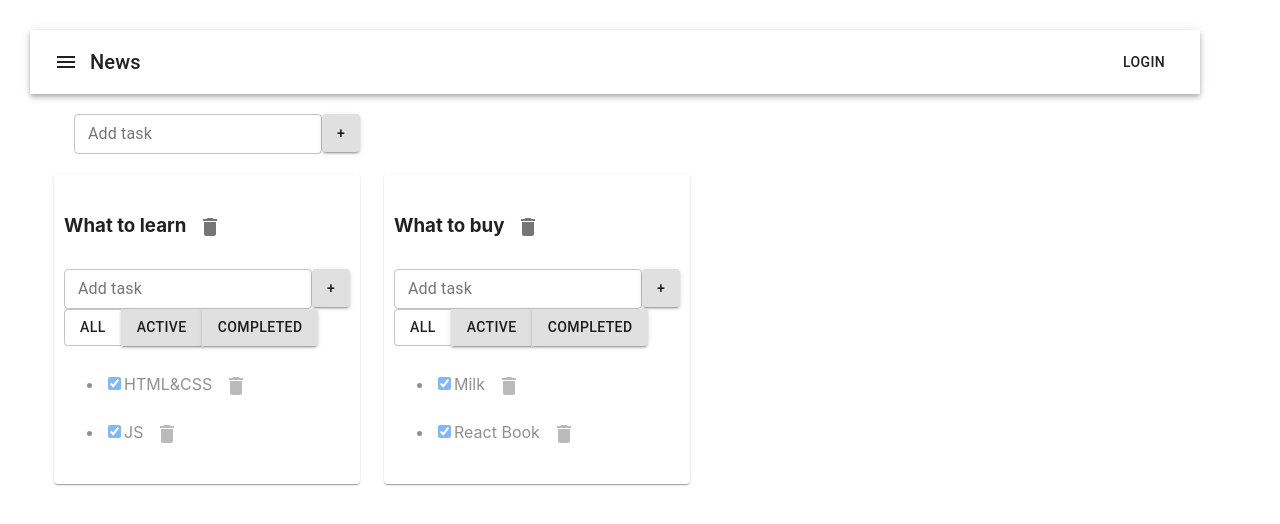
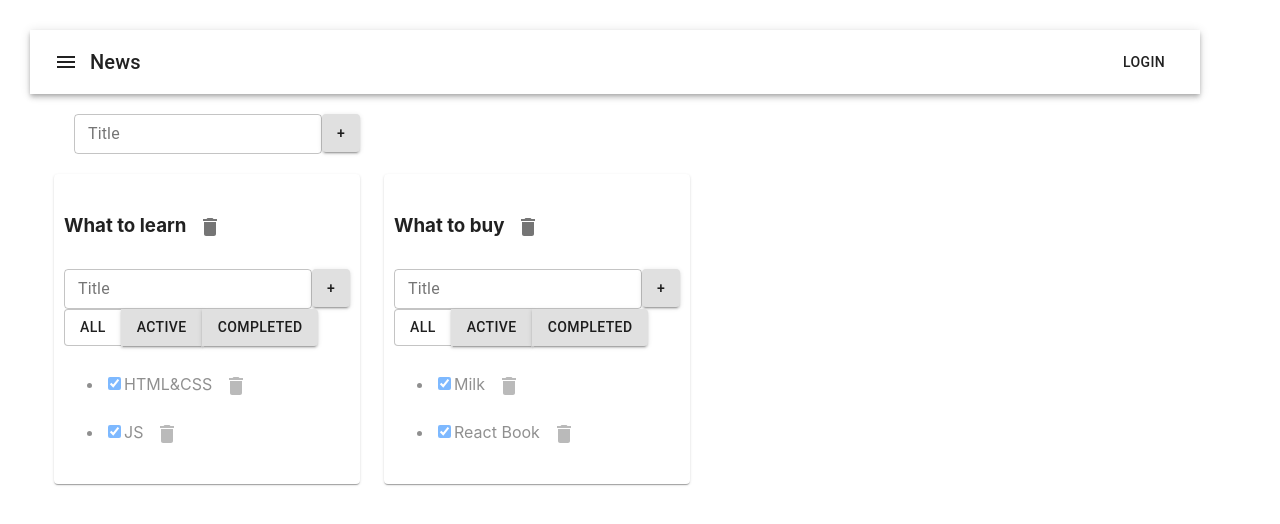
Before and after one commit to madyler/todolist, a React (Create React App) app: page / in a window 1280 px wide. Shown: the top 524 px of the page. Built offline with nearby package versions, Linux system fonts and the light colour scheme.

Commit message:
useReducer.

```diff
--- a/src/AddItemForm.tsx
+++ b/src/AddItemForm.tsx
@@ -32,17 +32,11 @@ export function AddItemForm(props: AddItemFormPropsType) {
     }
 
     return <div>
-        {/*<input */}
-        {/*    value={title}*/}
-        {/*       onChange={onChangeHandler}*/}
-        {/*       onKeyPress={onKeyPressHandler}*/}
-        {/*       className={error ? "error" : ""}*/}
-        {/*/>*/}
 
         <TextField id="outlined-basic"
                    error={error}
                    size="small"
-                   label={error ? "Title is required" : 'Add task'}
+                   label={error ? "Title is required" : 'Title'}
                    variant="outlined"
                    value={title}
                    onChange={onChangeHandler}
@@ -50,10 +44,8 @@ export function AddItemForm(props: AddItemFormPropsType) {
                    className={error ? "error" : ""}
         />
 
-        {/*<button onClick={addItem}>+</button>*/}
         <Button variant="contained" onClick={addItem}
                 style={{maxWidth: '38px', maxHeight: '38px', minWidth: '38px', minHeight: '38px'}}>+</Button>
 
-        {/*{error && <div className="error-message">Title is required</div>}*/}
     </div>
 }
--- a/src/AppWithReducers.tsx
+++ b/src/AppWithReducers.tsx
@@ -1,10 +1,24 @@
-import React, {useState} from 'react';
+import React, {useReducer} from 'react';
 import './App.css';
 import {TaskType, Todolist} from './Todolist';
 import {v1} from 'uuid';
 import {AddItemForm} from './AddItemForm';
 import ButtonAppBar from "./ButtonAppBar";
 import {Container, Grid, Paper} from "@material-ui/core";
+import {
+    addTodolistAC,
+    changeTodolistFilterAC,
+    changeTodolistTitleAC,
+    removeTodolistAC,
+    todolistsReducer
+} from "./store/todolists-reducer";
+import {
+    addTaskAC,
+    changeTaskStatusAC,
+    changeTaskTitleAC,
+    removeTaskAC,
+    tasksReducer
+} from "./store/tasks-reducers";
 
 export type FilterValuesType = "all" | "active" | "completed";
 export type TodolistType = {
@@ -18,92 +32,17 @@ export type TasksStateType = {
 }
 
 
-function App() {
-    function removeTask(id: string, todolistId: string) {
-        //достанем нужный массив по todolistId:
-        let todolistTasks = tasks[todolistId];
-        // перезапишем в этом объекте массив для нужного тудулиста отфилтрованным массивом:
-        tasks[todolistId] = todolistTasks.filter(t => t.id !== id);
-        // засетаем в стейт копию объекта, чтобы React отреагировал перерисовкой
-        setTasks({...tasks});
-    }
-    function addTask(title: string, todolistId: string) {
-        let task = {id: v1(), title: title, isDone: false};
-        //достанем нужный массив по todolistId:
-        let todolistTasks = tasks[todolistId];
-        // перезапишем в этом объекте массив для нужного тудулиста копией, добавив в начало новую таску:
-        tasks[todolistId] = [task, ...todolistTasks];
-        // засетаем в стейт копию объекта, чтобы React отреагировал перерисовкой
-        setTasks({...tasks});
-    }
-    function changeStatus(id: string, isDone: boolean, todolistId: string) {
-        //достанем нужный массив по todolistId:
-        let todolistTasks = tasks[todolistId];
-        // найдём нужную таску:
-        let task = todolistTasks.find(t => t.id === id);
-        //изменим таску, если она нашлась
-        if (task) {
-            task.isDone = isDone;
-            // засетаем в стейт копию объекта, чтобы React отреагировал перерисовкой
-            setTasks({...tasks});
-        }
-    }
-    function changeTaskTitle(id: string, newTitle: string, todolistId: string) {
-        //достанем нужный массив по todolistId:
-        let todolistTasks = tasks[todolistId];
-        // найдём нужную таску:
-        let task = todolistTasks.find(t => t.id === id);
-        //изменим таску, если она нашлась
-        if (task) {
-            task.title = newTitle;
-            // засетаем в стейт копию объекта, чтобы React отреагировал перерисовкой
-            setTasks({...tasks});
-        }
-    }
-
-    function removeTodolist(id: string) {
-        // засунем в стейт список тудулистов, id которых не равны тому, который нужно выкинуть
-        setTodolists(todolists.filter(tl => tl.id !== id));
-        // удалим таски для этого тудулиста из второго стейта, где мы храним отдельно таски
-        delete tasks[id]; // удаляем св-во из объекта... значением которого являлся массив тасок
-        // засетаем в стейт копию объекта, чтобы React отреагировал перерисовкой
-        setTasks({...tasks});
-    }
-    function addTodolist(title: string) {
-        let newTodolistId = v1();
-        let newTodolist: TodolistType = {id: newTodolistId, title: title, filter: 'all'};
-        setTodolists([newTodolist, ...todolists]);
-        setTasks({
-            ...tasks,
-            [newTodolistId]: []
-        })
-    }
-    function changeTodolistTitle(id: string, title: string) {
-        // найдём нужный todolist
-        const todolist = todolists.find(tl => tl.id === id);
-        if (todolist) {
-            // если нашёлся - изменим ему заголовок
-            todolist.title = title;
-            setTodolists([...todolists]);
-        }
-    }
-    function changeFilter(value: FilterValuesType, todolistId: string) {
-        let todolist = todolists.find(tl => tl.id === todolistId);
-        if (todolist) {
-            todolist.filter = value;
-            setTodolists([...todolists])
-        }
-    }
+function AppWithReducers() {
 
     let todolistId1 = v1();
     let todolistId2 = v1();
 
-    let [todolists, setTodolists] = useState<Array<TodolistType>>([
+    let [todolists, dispatchToTodolistsReducer] = useReducer(todolistsReducer, [
         {id: todolistId1, title: "What to learn", filter: "all"},
         {id: todolistId2, title: "What to buy", filter: "all"}
     ])
 
-    let [tasks, setTasks] = useState<TasksStateType>({
+    let [tasks, dispatchToTasksReducer] = useReducer(tasksReducer, {
         [todolistId1]: [
             {id: v1(), title: "HTML&CSS", isDone: true},
             {id: v1(), title: "JS", isDone: true}
@@ -114,6 +53,35 @@ function App() {
         ]
     });
 
+    function removeTask(id: string, todolistId: string) {
+        const action = removeTaskAC(todolistId, id)
+        dispatchToTasksReducer(action)
+    }
+    function addTask(title: string, todolistId: string) {
+        const action = addTaskAC(todolistId, title)
+        dispatchToTasksReducer(action)
+    }
+    function changeStatus(id: string, isDone: boolean, todolistId: string) {
+        dispatchToTasksReducer(changeTaskStatusAC(todolistId, id, isDone))
+    }
+    function changeTaskTitle(id: string, newTitle: string, todolistId: string) {
+        dispatchToTasksReducer(changeTaskTitleAC(todolistId, id, newTitle))
+    }
+
+    function removeTodolist(id: string) {
+        dispatchToTodolistsReducer(removeTodolistAC(id))
+        dispatchToTasksReducer(removeTodolistAC(id))
+    }
+    function addTodolist(title: string) {
+        dispatchToTodolistsReducer(addTodolistAC(title))
+        dispatchToTasksReducer(addTodolistAC(title))
+    }
+    function changeTodolistTitle(id: string, title: string) {
+        dispatchToTodolistsReducer(changeTodolistTitleAC(id, title))
+    }
+    function changeFilter(value: FilterValuesType, todolistId: string) {
+        dispatchToTodolistsReducer(changeTodolistFilterAC(todolistId, value))
+    }
 
     return (
         <div className="App">
@@ -156,4 +124,4 @@ function App() {
     );
 }
 
-export default App;
+export default AppWithReducers;
--- a/src/Todolist.tsx
+++ b/src/Todolist.tsx
@@ -1,4 +1,4 @@
-import React, {ChangeEvent, useReducer} from 'react';
+import React, {ChangeEvent} from 'react';
 import {FilterValuesType} from './App';
 import {AddItemForm} from './AddItemForm';
 import {EditableSpan} from './EditableSpan';
@@ -27,7 +27,6 @@ type PropsType = {
 }
 
 export function Todolist(props: PropsType) {
-   // let dispatch //= useReducer()
     const addTask = (title: string) => {
         props.addTask(title, props.id);
     }
--- a/src/index.tsx
+++ b/src/index.tsx
@@ -1,10 +1,10 @@
 import React from 'react';
 import ReactDOM from 'react-dom';
 import './index.css';
-import App from './App';
+import AppWithReducers from './AppWithReducers';
 import * as serviceWorker from './serviceWorker';
 
-ReactDOM.render(<App />,  document.getElementById('root'));
+ReactDOM.render(<AppWithReducers />,  document.getElementById('root'));
 
 // If you want your app to work offline and load faster, you can change
 // unregister() to register() below. Note this comes with some pitfalls.
--- a/src/store/tasks-reducers.ts
+++ b/src/store/tasks-reducers.ts
@@ -47,7 +47,9 @@ export const tasksReducer = (state: TasksStateType, action: ActionType): TasksSt
             if (task1) task1.title = action.taskTitle
             return {...state}
         case 'ADD-TODOLIST':
-            return {...state, [action.todolistId]: []}
+            const stateCopy = {...state}
+            stateCopy[action.todolistId] = []
+            return stateCopy//{...state, [action.todolistId]: []}
         case 'REMOVE-TODOLIST':
             delete state[action.id]
             return {...state}
--- a/src/store/todolists-reducer.ts
+++ b/src/store/todolists-reducer.ts
@@ -8,7 +8,7 @@ export type RemoveTodoListAT = {
 export type AddTodoListAT = {
     type: 'ADD-TODOLIST'
     title: string
-    todolistId:string
+    todolistId: string
 }
 type ChangeTodoListFilterAT = {
     type: 'CHANGE-TODOLIST-FILTER'
@@ -27,34 +27,33 @@ export const todolistsReducer = (todolists: Array<TodolistType>, action: ActionT
         case 'REMOVE-TODOLIST':
             return todolists.filter(tl => tl.id !== action.id)
         case "ADD-TODOLIST":
-            return [...todolists, {id: action.todolistId, title: action.title, filter: 'all'}];
+            return [{id: action.todolistId, title: action.title, filter: 'all'}, ...todolists];
         case "CHANGE-TODOLIST-FILTER":
             let todolist = todolists.find(tl => tl.id === action.id);
             if (todolist) {
                 todolist.filter = action.filter;
-            };
+            }
             return [...todolists]
         case "CHANGE-TODOLIST-TITLE":
             let todolist1 = todolists.find(tl => tl.id === action.id);
             if (todolist1) {
-                // если нашёлся - изменим ему заголовок
                 todolist1.title = action.title;
             }
-                return [...todolists]
+            return [...todolists]
         default:
             throw new Error('incorrect todolists reducer action type')
     }
 }
 
-export const removeTodolistAC = (id: string):RemoveTodoListAT => {
+export const removeTodolistAC = (id: string): RemoveTodoListAT => {
     return {type: "REMOVE-TODOLIST", id}
 }
-export const addTodolistAC = (title: string):AddTodoListAT => {
+export const addTodolistAC = (title: string): AddTodoListAT => {
     return {type: "ADD-TODOLIST", title, todolistId: v1()}
 }
-export const changeTodolistTitleAC = (id: string, title: string):ChangeTodoListTitleAT => {
+export const changeTodolistTitleAC = (id: string, title: string): ChangeTodoListTitleAT => {
     return {type: "CHANGE-TODOLIST-TITLE", id, title}
 }
-export const changeTodolistFilterAC = (id: string, filter: FilterValuesType):ChangeTodoListFilterAT => {
+export const changeTodolistFilterAC = (id: string, filter: FilterValuesType): ChangeTodoListFilterAT => {
     return {type: "CHANGE-TODOLIST-FILTER", id, filter}
 }
```
Also changed, not shown: 2 other files (tests, documents, lock files or other folders).
